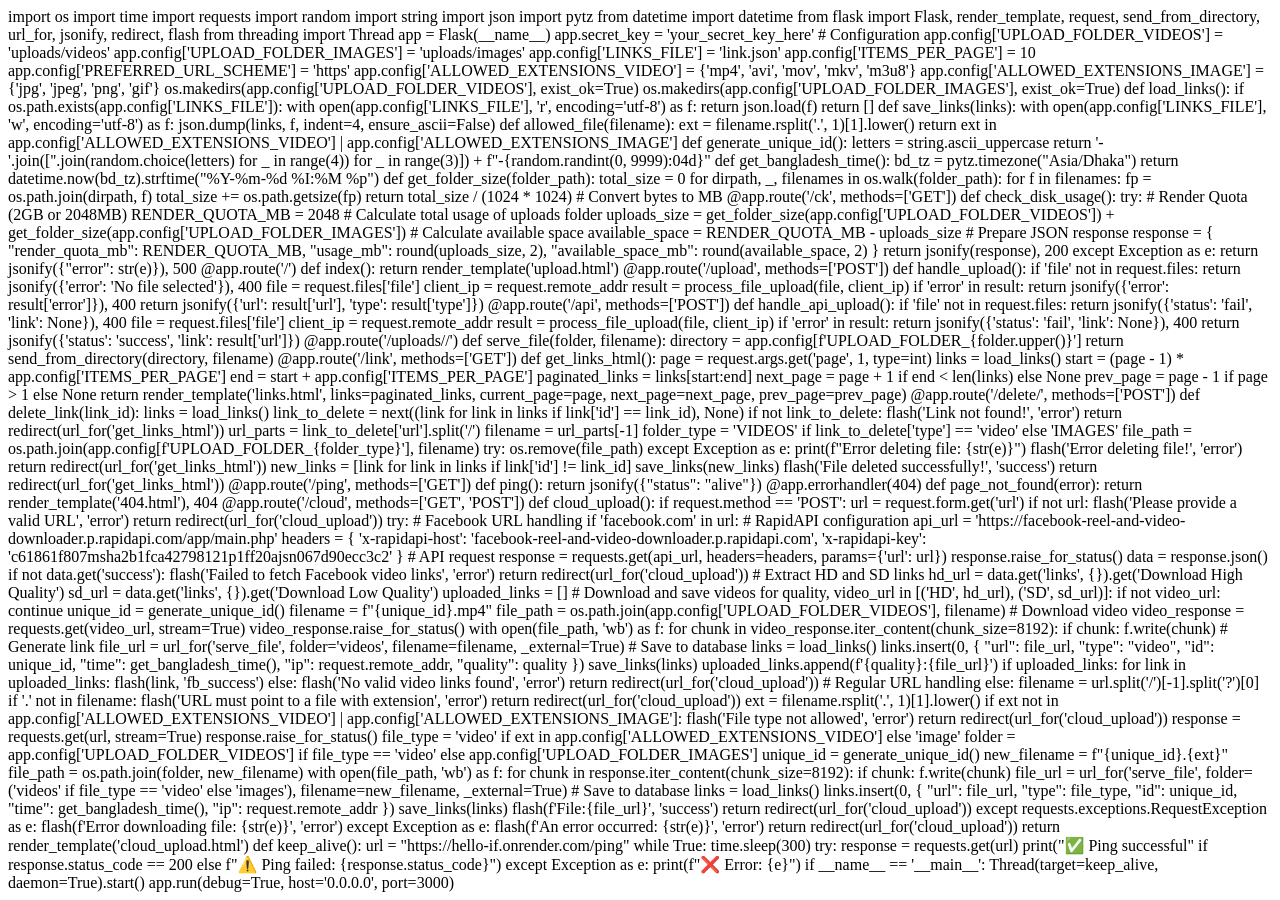
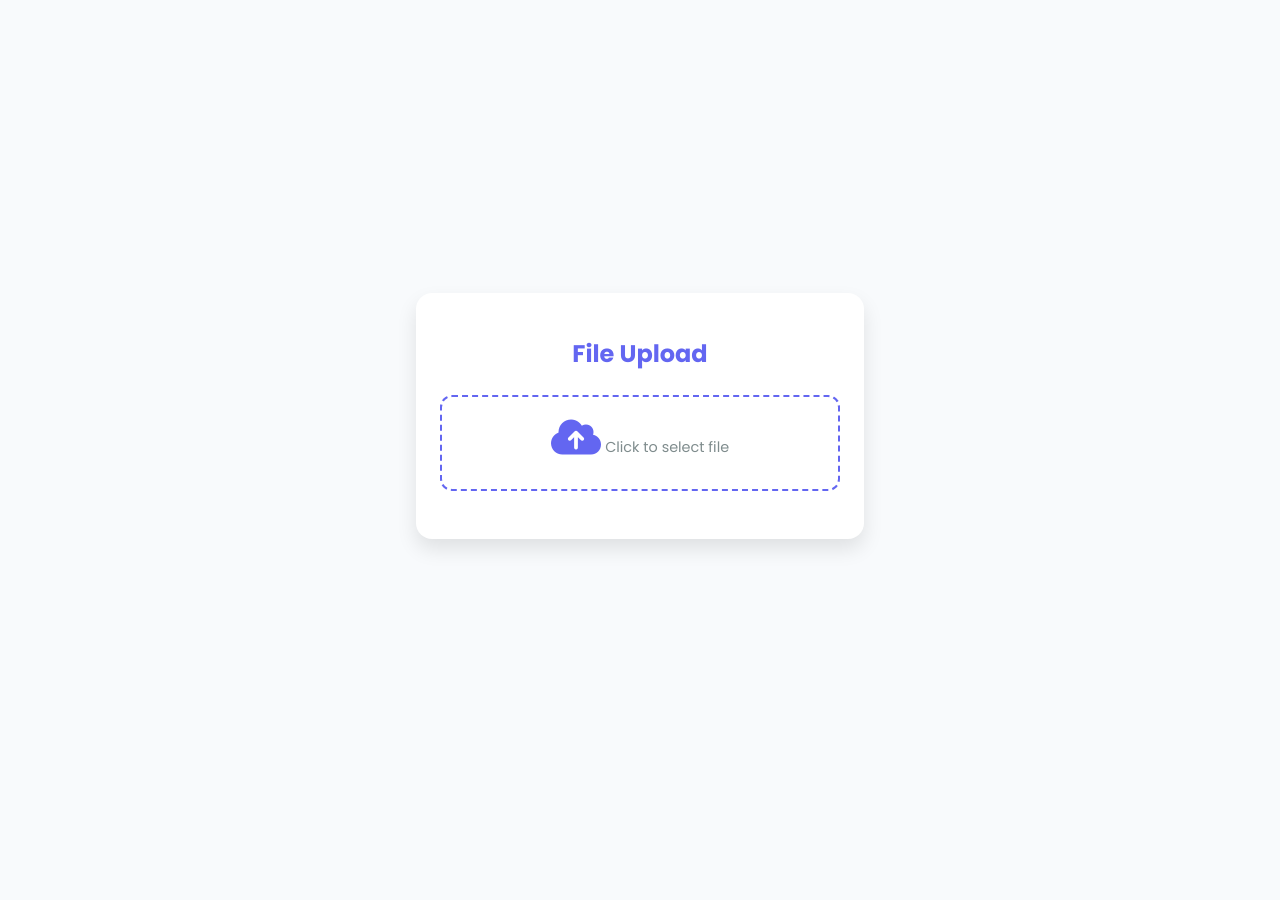
Before and after one commit to shahariarmahfuz/hello_if, a Flask app: page / in a window 1280 px wide. After the commit the page ends 549 px from the top, so only its background shows below. Run offline with Flask 3, Linux system fonts and the light colour scheme.

Commit message:
Update upload.html

```diff
--- a/templates/upload.html
+++ b/templates/upload.html
@@ -1,308 +1,384 @@
-import os
-import time
-import requests
-import random
-import string
-import json
-import pytz
-from datetime import datetime
-from flask import Flask, render_template, request, send_from_directory, url_for, jsonify, redirect, flash
-from threading import Thread
-
-app = Flask(__name__)
-app.secret_key = 'your_secret_key_here'
-
-# Configuration
-app.config['UPLOAD_FOLDER_VIDEOS'] = 'uploads/videos'
-app.config['UPLOAD_FOLDER_IMAGES'] = 'uploads/images'
-app.config['LINKS_FILE'] = 'link.json'
-app.config['ITEMS_PER_PAGE'] = 10
-app.config['PREFERRED_URL_SCHEME'] = 'https'
-app.config['ALLOWED_EXTENSIONS_VIDEO'] = {'mp4', 'avi', 'mov', 'mkv', 'm3u8'}
-app.config['ALLOWED_EXTENSIONS_IMAGE'] = {'jpg', 'jpeg', 'png', 'gif'}
-
-os.makedirs(app.config['UPLOAD_FOLDER_VIDEOS'], exist_ok=True)
-os.makedirs(app.config['UPLOAD_FOLDER_IMAGES'], exist_ok=True)
-
-def load_links():
-    if os.path.exists(app.config['LINKS_FILE']):
-        with open(app.config['LINKS_FILE'], 'r', encoding='utf-8') as f:
-            return json.load(f)
-    return []
-
-def save_links(links):
-    with open(app.config['LINKS_FILE'], 'w', encoding='utf-8') as f:
-        json.dump(links, f, indent=4, ensure_ascii=False)
-
-def allowed_file(filename):
-    ext = filename.rsplit('.', 1)[1].lower()
-    return ext in app.config['ALLOWED_EXTENSIONS_VIDEO'] | app.config['ALLOWED_EXTENSIONS_IMAGE']
-
-def generate_unique_id():
-    letters = string.ascii_uppercase
-    return '-'.join([''.join(random.choice(letters) for _ in range(4)) for _ in range(3)]) + f"-{random.randint(0, 9999):04d}"
-
-def get_bangladesh_time():
-    bd_tz = pytz.timezone("Asia/Dhaka")
-    return datetime.now(bd_tz).strftime("%Y-%m-%d %I:%M %p")
-
-def get_folder_size(folder_path):
-    total_size = 0
-    for dirpath, _, filenames in os.walk(folder_path):
-        for f in filenames:
-            fp = os.path.join(dirpath, f)
-            total_size += os.path.getsize(fp)
-    return total_size / (1024 * 1024)  # Convert bytes to MB
-
-@app.route('/ck', methods=['GET'])
-def check_disk_usage():
-    try:
-        # Render Quota (2GB or 2048MB)
-        RENDER_QUOTA_MB = 2048
-
-        # Calculate total usage of uploads folder
-        uploads_size = get_folder_size(app.config['UPLOAD_FOLDER_VIDEOS']) + get_folder_size(app.config['UPLOAD_FOLDER_IMAGES'])
-
-        # Calculate available space
-        available_space = RENDER_QUOTA_MB - uploads_size
-
-        # Prepare JSON response
-        response = {
-            "render_quota_mb": RENDER_QUOTA_MB,
-            "usage_mb": round(uploads_size, 2),
-            "available_space_mb": round(available_space, 2)
+<!DOCTYPE html>
+<html lang="en">
+<head>
+    <meta charset="UTF-8">
+    <meta name="viewport" content="width=device-width, initial-scale=1.0">
+    <title>Naruto file upload</title>
+    <link href="https://fonts.googleapis.com/css2?family=Poppins:wght@400;500;600;700&display=swap" rel="stylesheet">
+    <link rel="stylesheet" href="https://cdnjs.cloudflare.com/ajax/libs/font-awesome/6.4.0/css/all.min.css">
+    <style>
+        :root {
+            --primary-color: #6366f1;
+            --secondary-color: #3b82f6;
+            --error-color: #ef4444;
+            --text-color: #2c3e50;
+            --background-color: #f8fafc;
+            --shadow-color: rgba(0,0,0,0.1);
+        }
+        body {
+            font-family: 'Poppins', sans-serif;
+            background: var(--background-color);
+            color: var(--text-color);
+            display: flex;
+            justify-content: center;
+            align-items: center;
+            min-height: 100vh;
+            margin: 0;
+            padding: 16px;
+        }
+        .container {
+            background: white;
+            padding: 24px;
+            border-radius: 16px;
+            box-shadow: 0 10px 20px var(--shadow-color);
+            text-align: center;
+            width: 100%;
+            max-width: 400px;
+            overflow: hidden;
+        }
+        h2 {
+            color: var(--primary-color);
+            margin-bottom: 1.5rem;
+            font-size: 1.5rem;
+        }
+        .upload-area {
+            border: 2px dashed var(--primary-color);
+            padding: 20px;
+            border-radius: 12px;
+            cursor: pointer;
+            position: relative;
+            overflow: hidden;
+            margin-bottom: 1.5rem;
+            transition: border-color 0.3s;
+        }
+        .upload-area:hover {
+            border-color: var(--secondary-color);
+        }
+        .upload-area i {
+            font-size: 2.5rem;
+            color: var(--primary-color);
+            margin-bottom: 0.75rem;
+        }
+        .upload-area span {
+            color: #7f8c8d;
+            font-size: 0.9rem;
+        }
+        #fileElem {
+            position: absolute;
+            top: 0;
+            left: 0;
+            width: 100%;
+            height: 100%;
+            opacity: 0;
+            cursor: pointer;
+        }
+        .file-info {
+            margin-top: 1rem;
+            color: var(--text-color);
+            font-size: 0.9rem;
+        }
+        .uploaded-file {
+            margin-top: 1.5rem;
+            max-height: 0;
+            opacity: 0;
+            overflow: hidden;
+            transition: all 0.4s cubic-bezier(0.4, 0, 0.2, 1);
+        }
+        .uploaded-file.visible {
+            max-height: 200px;
+            opacity: 1;
+        }
+        .upload-btn {
+            padding: 12px 24px;
+            background-color: var(--primary-color);
+            color: white;
+            border: none;
+            border-radius: 8px;
+            cursor: pointer;
+            font-size: 1rem;
+            margin-top: 1rem;
+            display: none;
+            width: 100%;
+            max-width: 200px;
+        }
+        .upload-btn:hover {
+            background-color: var(--secondary-color);
+        }
+        .file-link-container {
+            display: flex;
+            align-items: center;
+            gap: 8px;
+            margin-top: 1rem;
+        }
+        .file-link-container input {
+            flex: 1;
+            padding: 8px;
+            border: 1px solid #ccc;
+            border-radius: 4px;
+            font-size: 0.9rem;
+            width: 100%;
+        }
+        .file-link-container button {
+            background: none;
+            border: none;
+            cursor: pointer;
+            color: var(--primary-color);
+            font-size: 1.2rem;
+            transition: color 0.3s;
+            padding: 8px;
+        }
+        .file-link-container button:hover {
+            color: var(--secondary-color);
+        }
+        .loader {
+            width: 40px;
+            height: 40px;
+            margin: 20px auto;
+            border-radius: 50%;
+            border: 4px solid #e0e0e0;
+            border-top-color: var(--primary-color);
+            animation: spin 1.2s cubic-bezier(0.4, 0, 0.2, 1) infinite;
+            display: none;
+        }
+        .status-icon {
+            font-size: 40px;
+            margin: 20px auto;
+            display: none;
+            animation: iconPop 0.4s cubic-bezier(0.68, -0.55, 0.265, 1.55);
+        }
+        .checkmark { color: var(--primary-color); }
+        .crossmark { color: var(--error-color); }
+        .upload-message {
+            color: #757575;
+            margin-top: 10px;
+            display: none;
+            font-size: 0.9rem;
         }
 
-        return jsonify(response), 200
+        @keyframes spin {
+            0% { transform: rotate(0deg); }
+            100% { transform: rotate(360deg); }
+        }
+        @keyframes iconPop {
+            0% { transform: scale(0.5); opacity: 0; }
+            100% { transform: scale(1); opacity: 1; }
+        }
 
-    except Exception as e:
-        return jsonify({"error": str(e)}), 500
+        @media (max-width: 480px) {
+            .container {
+                padding: 16px;
+                border-radius: 12px;
+            }
+            h2 {
+                font-size: 1.25rem;
+            }
+            .upload-area {
+                padding: 16px;
+            }
+            .upload-area i {
+                font-size: 2rem;
+            }
+            .upload-area span {
+                font-size: 0.8rem;
+            }
+            .upload-btn {
+                font-size: 0.9rem;
+                padding: 10px 20px;
+            }
+            .file-link-container input {
+                font-size: 0.8rem;
+            }
+            .file-link-container button {
+                font-size: 1rem;
+            }
+        }
+    </style>
+</head>
+<body>
+<div class="container">
+    <h2>File Upload</h2>
+    <div class="upload-area" id="uploadArea">
+        <i class="fas fa-cloud-upload-alt"></i>
+        <span>Click to select file</span>
+        <input type="file" id="fileElem">
+    </div>
+    <button class="upload-btn" id="uploadBtn">Upload File</button>
+    <div class="file-info" id="fileInfo"></div>
 
-@app.route('/')
-def index():
-    return render_template('upload.html')
+    <div class="loader" id="loader"></div>
+    <div class="status-icon checkmark" id="checkmark">&#10003;</div>
+    <div class="status-icon crossmark" id="crossmark">&#10005;</div>
+    <div class="upload-message" id="uploadStatus"></div>
 
-@app.route('/upload', methods=['POST'])
-def handle_upload():
-    if 'file' not in request.files:
-        return jsonify({'error': 'No file selected'}), 400
+    <div class="uploaded-file" id="uploadedFile">
+        <div class="file-link-container">
+            <input type="text" id="fileLink" readonly>
+            <button id="copyButton" title="Copy URL">
+                <i class="fas fa-copy"></i>
+            </button>
+            <button id="viewButton" title="View File">
+                <i class="fas fa-eye"></i>
+            </button>
+        </div>
+    </div>
+</div>
 
-    file = request.files['file']
-    client_ip = request.remote_addr
+<script>
+    const uploadArea = document.getElementById('uploadArea');
+    const fileElem = document.getElementById('fileElem');
+    const uploadBtn = document.getElementById('uploadBtn');
+    const fileInfo = document.getElementById('fileInfo');
+    const uploadedFile = document.getElementById('uploadedFile');
+    const fileLink = document.getElementById('fileLink');
+    const copyButton = document.getElementById('copyButton');
+    const viewButton = document.getElementById('viewButton');
+    const loader = document.getElementById('loader');
+    const checkmark = document.getElementById('checkmark');
+    const crossmark = document.getElementById('crossmark');
+    const uploadStatus = document.getElementById('uploadStatus');
+    let selectedFile = null;
+    let isCooldown = false;
+    let lastFileHash = null;
+    let cooldownInterval = null;
 
-    result = process_file_upload(file, client_ip)
-    if 'error' in result:
-        return jsonify({'error': result['error']}), 400
-    return jsonify({'url': result['url'], 'type': result['type']})
+    async function calculateFileHash(file) {
+        const arrayBuffer = await file.arrayBuffer();
+        const hashBuffer = await crypto.subtle.digest('SHA-256', arrayBuffer);
+        const hashArray = Array.from(new Uint8Array(hashBuffer));
+        const hashHex = hashArray.map(byte => byte.toString(16).padStart(2, '0')).join('');
+        return hashHex;
+    }
 
-@app.route('/api', methods=['POST'])
-def handle_api_upload():
-    if 'file' not in request.files:
-        return jsonify({'status': 'fail', 'link': None}), 400
+    function formatFileSize(bytes) {
+        if (bytes < 1024) return bytes + ' bytes';
+        if (bytes < 1024 * 1024) return (bytes / 1024).toFixed(2) + ' KB';
+        if (bytes < 1024 * 1024 * 1024) return (bytes / (1024 * 1024)).toFixed(2) + ' MB';
+        return (bytes / (1024 * 1024 * 1024)).toFixed(2) + ' GB';
+    }
 
-    file = request.files['file']
-    client_ip = request.remote_addr
+    function updateUploadButtonState() {
+        if (selectedFile && !isCooldown) {
+            uploadBtn.disabled = false;
+            uploadBtn.style.display = 'inline-block';
+        } else {
+            uploadBtn.disabled = true;
+            uploadBtn.style.display = selectedFile ? 'inline-block' : 'none';
+        }
+    }
 
-    result = process_file_upload(file, client_ip)
-    if 'error' in result:
-        return jsonify({'status': 'fail', 'link': None}), 400
-    return jsonify({'status': 'success', 'link': result['url']})
+    async function handleFileSelect(file) {
+        if (!file) return;
+        selectedFile = file;
+        const fileHash = await calculateFileHash(file);
 
-@app.route('/uploads/<folder>/<filename>')
-def serve_file(folder, filename):
-    directory = app.config[f'UPLOAD_FOLDER_{folder.upper()}']
-    return send_from_directory(directory, filename)
+        if (fileHash === lastFileHash && isCooldown) {
+            fileInfo.textContent = `Selected File: ${file.name} (${formatFileSize(file.size)}) - Please wait for cooldown`;
+        } else {
+            fileInfo.textContent = `Selected File: ${file.name} (${formatFileSize(file.size)})`;
+            lastFileHash = fileHash;
+            isCooldown = false;
+            if (cooldownInterval) {
+                clearInterval(cooldownInterval);
+                cooldownInterval = null;
+            }
+        }
+        uploadedFile.classList.remove('visible');
+        updateUploadButtonState();
+    }
 
-@app.route('/link', methods=['GET'])
-def get_links_html():
-    page = request.args.get('page', 1, type=int)
-    links = load_links()
+    fileElem.addEventListener('change', (e) => handleFileSelect(e.target.files[0]));
 
-    start = (page - 1) * app.config['ITEMS_PER_PAGE']
-    end = start + app.config['ITEMS_PER_PAGE']
-    paginated_links = links[start:end]
+    uploadArea.addEventListener('dragover', (e) => {
+        e.preventDefault();
+        uploadArea.classList.add('highlight');
+    });
 
-    next_page = page + 1 if end < len(links) else None
-    prev_page = page - 1 if page > 1 else None
+    uploadArea.addEventListener('dragleave', () => {
+        uploadArea.classList.remove('highlight');
+    });
 
-    return render_template('links.html',
-                           links=paginated_links,
-                           current_page=page,
-                           next_page=next_page,
-                           prev_page=prev_page)
+    uploadArea.addEventListener('drop', (e) => {
+        e.preventDefault();
+        uploadArea.classList.remove('highlight');
+        handleFileSelect(e.dataTransfer.files[0]);
+    });
 
-@app.route('/delete/<string:link_id>', methods=['POST'])
-def delete_link(link_id):
-    links = load_links()
-    link_to_delete = next((link for link in links if link['id'] == link_id), None)
+    uploadBtn.addEventListener('click', async () => {
+        if (!selectedFile || isCooldown) return;
 
-    if not link_to_delete:
-        flash('Link not found!', 'error')
-        return redirect(url_for('get_links_html'))
+        loader.style.display = 'block';
+        uploadStatus.style.display = 'block';
+        uploadStatus.textContent = "Uploading...";
+        uploadBtn.disabled = true;
+        checkmark.style.display = 'none';
+        crossmark.style.display = 'none';
 
-    url_parts = link_to_delete['url'].split('/')
-    filename = url_parts[-1]
-    folder_type = 'VIDEOS' if link_to_delete['type'] == 'video' else 'IMAGES'
-    file_path = os.path.join(app.config[f'UPLOAD_FOLDER_{folder_type}'], filename)
+        const formData = new FormData();
+        formData.append('file', selectedFile);
 
-    try:
-        os.remove(file_path)
-    except Exception as e:
-        print(f"Error deleting file: {str(e)}")
-        flash('Error deleting file!', 'error')
-        return redirect(url_for('get_links_html'))
+        try {
+            const response = await fetch('/upload', {
+                method: 'POST',
+                body: formData
+            });
+            const data = await response.json();
 
-    new_links = [link for link in links if link['id'] != link_id]
-    save_links(new_links)
+            loader.style.display = 'none';
+            checkmark.style.display = 'block';
+            uploadStatus.textContent = "Upload Complete!";
+            isCooldown = true;
+            updateUploadButtonState();
 
-    flash('File deleted successfully!', 'success')
-    return redirect(url_for('get_links_html'))
+            setTimeout(() => {
+                checkmark.style.display = 'none';
+                uploadedFile.classList.add('visible');
+                fileLink.value = data.url;
+                viewButton.onclick = () => window.open(data.url, '_blank');
 
-@app.route('/ping', methods=['GET'])
-def ping():
-    return jsonify({"status": "alive"})
+                let seconds = 30;
+                cooldownInterval = setInterval(() => {
+                    uploadStatus.textContent =  ` You will have to wait ${seconds} seconds to re-upload this photo. But you can upload other photos if you want.`;
+                    seconds--;
+                    if (seconds < 0) {
+                        clearInterval(cooldownInterval);
+                        isCooldown = false;
+                        uploadStatus.style.display = 'none';
+                        updateUploadButtonState();
+                    }
+                }, 1000);
+            }, 1500);
+        } catch (error) {
+            console.error('Error:', error);
+            loader.style.display = 'none';
+            crossmark.style.display = 'block';
+            uploadStatus.textContent = "Upload failed. Please try again";
+            uploadBtn.disabled = false;
+            updateUploadButtonState();
 
-@app.errorhandler(404)
-def page_not_found(error):
-    return render_template('404.html'), 404
+            setTimeout(() => {
+                crossmark.style.display = 'none';
+                uploadStatus.style.display = 'none';
+            }, 2000);
+        }
+    });
 
-@app.route('/cloud', methods=['GET', 'POST'])
-def cloud_upload():
-    if request.method == 'POST':
-        url = request.form.get('url')
-        if not url:
-            flash('Please provide a valid URL', 'error')
-            return redirect(url_for('cloud_upload'))
-
-        try:
-            # Facebook URL handling
-            if 'facebook.com' in url:
-                # RapidAPI configuration
-                api_url = 'https://facebook-reel-and-video-downloader.p.rapidapi.com/app/main.php'
-                headers = {
-                    'x-rapidapi-host': 'facebook-reel-and-video-downloader.p.rapidapi.com',
-                    'x-rapidapi-key': 'c61861f807msha2b1fca42798121p1ff20ajsn067d90ecc3c2'
-                }
-
-                # API request
-                response = requests.get(api_url, headers=headers, params={'url': url})
-                response.raise_for_status()
-                data = response.json()
-
-                if not data.get('success'):
-                    flash('Failed to fetch Facebook video links', 'error')
-                    return redirect(url_for('cloud_upload'))
-
-                # Extract HD and SD links
-                hd_url = data.get('links', {}).get('Download High Quality')
-                sd_url = data.get('links', {}).get('Download Low Quality')
-                uploaded_links = []
-
-                # Download and save videos
-                for quality, video_url in [('HD', hd_url), ('SD', sd_url)]:
-                    if not video_url:
-                        continue
-
-                    unique_id = generate_unique_id()
-                    filename = f"{unique_id}.mp4"
-                    file_path = os.path.join(app.config['UPLOAD_FOLDER_VIDEOS'], filename)
-
-                    # Download video
-                    video_response = requests.get(video_url, stream=True)
-                    video_response.raise_for_status()
-                    with open(file_path, 'wb') as f:
-                        for chunk in video_response.iter_content(chunk_size=8192):
-                            if chunk:
-                                f.write(chunk)
-
-                    # Generate link
-                    file_url = url_for('serve_file', folder='videos', filename=filename, _external=True)
-
-                    # Save to database
-                    links = load_links()
-                    links.insert(0, {
-                        "url": file_url,
-                        "type": "video",
-                        "id": unique_id,
-                        "time": get_bangladesh_time(),
-                        "ip": request.remote_addr,
-                        "quality": quality
-                    })
-                    save_links(links)
-                    uploaded_links.append(f'{quality}:{file_url}')
-
-                if uploaded_links:
-                    for link in uploaded_links:
-                        flash(link, 'fb_success')
-                else:
-                    flash('No valid video links found', 'error')
-                return redirect(url_for('cloud_upload'))
-
-            # Regular URL handling
-            else:
-                filename = url.split('/')[-1].split('?')[0]
-                if '.' not in filename:
-                    flash('URL must point to a file with extension', 'error')
-                    return redirect(url_for('cloud_upload'))
-
-                ext = filename.rsplit('.', 1)[1].lower()
-                if ext not in app.config['ALLOWED_EXTENSIONS_VIDEO'] | app.config['ALLOWED_EXTENSIONS_IMAGE']:
-                    flash('File type not allowed', 'error')
-                    return redirect(url_for('cloud_upload'))
-
-                response = requests.get(url, stream=True)
-                response.raise_for_status()
-
-                file_type = 'video' if ext in app.config['ALLOWED_EXTENSIONS_VIDEO'] else 'image'
-                folder = app.config['UPLOAD_FOLDER_VIDEOS'] if file_type == 'video' else app.config['UPLOAD_FOLDER_IMAGES']
-
-                unique_id = generate_unique_id()
-                new_filename = f"{unique_id}.{ext}"
-                file_path = os.path.join(folder, new_filename)
-
-                with open(file_path, 'wb') as f:
-                    for chunk in response.iter_content(chunk_size=8192):
-                        if chunk:
-                            f.write(chunk)
-
-                file_url = url_for('serve_file',
-                                 folder=('videos' if file_type == 'video' else 'images'),
-                                 filename=new_filename,
-                                 _external=True)
-
-                # Save to database
-                links = load_links()
-                links.insert(0, {
-                    "url": file_url,
-                    "type": file_type,
-                    "id": unique_id,
-                    "time": get_bangladesh_time(),
-                    "ip": request.remote_addr
-                })
-                save_links(links)
-
-                flash(f'File:{file_url}', 'success')
-                return redirect(url_for('cloud_upload'))
-
-        except requests.exceptions.RequestException as e:
-            flash(f'Error downloading file: {str(e)}', 'error')
-        except Exception as e:
-            flash(f'An error occurred: {str(e)}', 'error')
-
-        return redirect(url_for('cloud_upload'))
-
-    return render_template('cloud_upload.html')
-
-def keep_alive():
-    url = "https://hello-if.onrender.com/ping"
-    while True:
-        time.sleep(300)
-        try:
-            response = requests.get(url)
-            print("✅ Ping successful" if response.status_code == 200 else f"⚠️ Ping failed: {response.status_code}")
-        except Exception as e:
-            print(f"❌ Error: {e}")
-
-if __name__ == '__main__':
-    Thread(target=keep_alive, daemon=True).start()
-    app.run(debug=True, host='0.0.0.0', port=3000)
+    copyButton.addEventListener('click', () => {
+        fileLink.select();
+        navigator.clipboard.writeText(fileLink.value)
+            .then(() => {
+                copyButton.innerHTML = '<i class="fas fa-check"></i>';
+                setTimeout(() => {
+                    copyButton.innerHTML = '<i class="fas fa-copy"></i>';
+                }, 2000);
+            })
+            .catch(err => {
+                console.error('Copy failed:', err);
+                copyButton.innerHTML = '<i class="fas fa-times"></i>';
+                setTimeout(() => {
+                    copyButton.innerHTML = '<i class="fas fa-copy"></i>';
+                }, 2000);
+            });
+    });
+</script>
+</body>
+</html>
```
